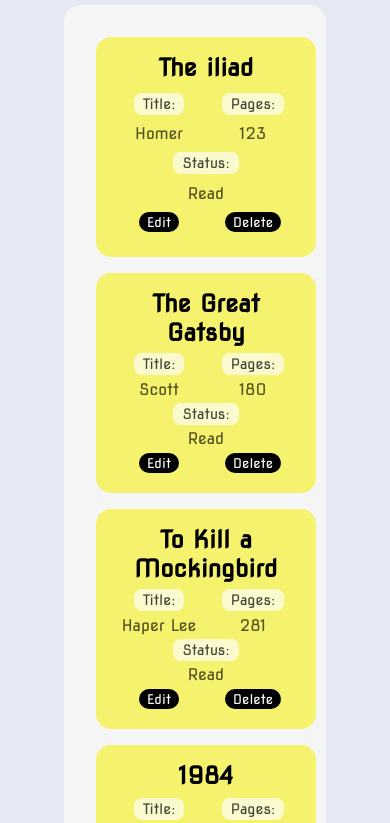
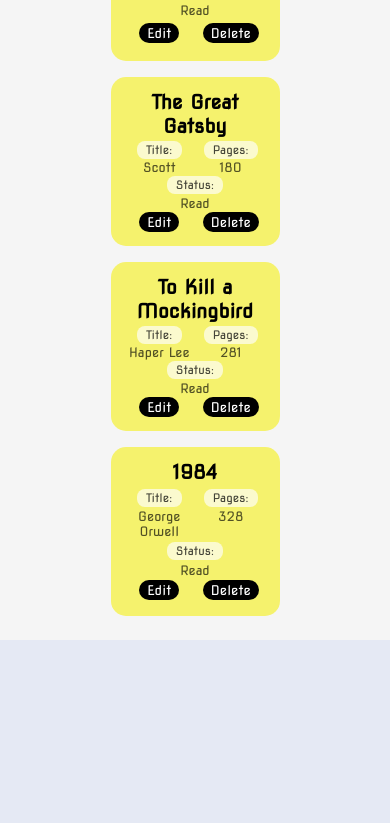
Before and after one commit to JhonatanDczel/library-app, a plain HTML site: page index.html in a window 390 px wide. Shown: the part 247-1070 px from the top of the page. After the commit the page ends 887 px from the top, so only its background shows below. Drawn offline with Linux system fonts and the light colour scheme.

Commit message:
Agrega un responsive provisional

```diff
--- a/css/style.css
+++ b/css/style.css
@@ -56,9 +56,9 @@ main {
   border-radius: 16px;
   display: grid;
   flex: 1;
-  grid-template-columns: repeat(auto-fit, 220px);
-  grid-template-rows: 220px;
-  grid-auto-rows: 220px;
+  grid-template-columns: repeat(auto-fit, 13.7rem);
+  grid-template-rows: 13.7rem;
+  grid-auto-rows: 13.7rem;
   gap: 16px;
   padding: 32px;
   filter: blur(0);
@@ -276,3 +276,34 @@ button:hover{
   background-color: #666;
   transform: scale(1.1);
 }
+
+@media screen and (max-width: 900px){
+  html{
+    font-size: 13px;
+  }
+
+  body {
+    padding: 0;
+    gap: 4px;
+  }
+  main {
+    padding: 24px;
+    border-radius: 0;
+    grid-template-columns: repeat(auto-fit, 13rem);
+    grid-template-rows: 13rem;
+    grid-auto-rows: 13rem;
+  }
+  header {
+    border-radius: 0;
+  }
+  .card {
+    gap: 0;
+    margin: 0;
+  }
+  .ventana-emergente{
+    justify-content: space-between;
+    width: 200px;
+    left: 0;
+    top: 0;
+  }
+}
```
